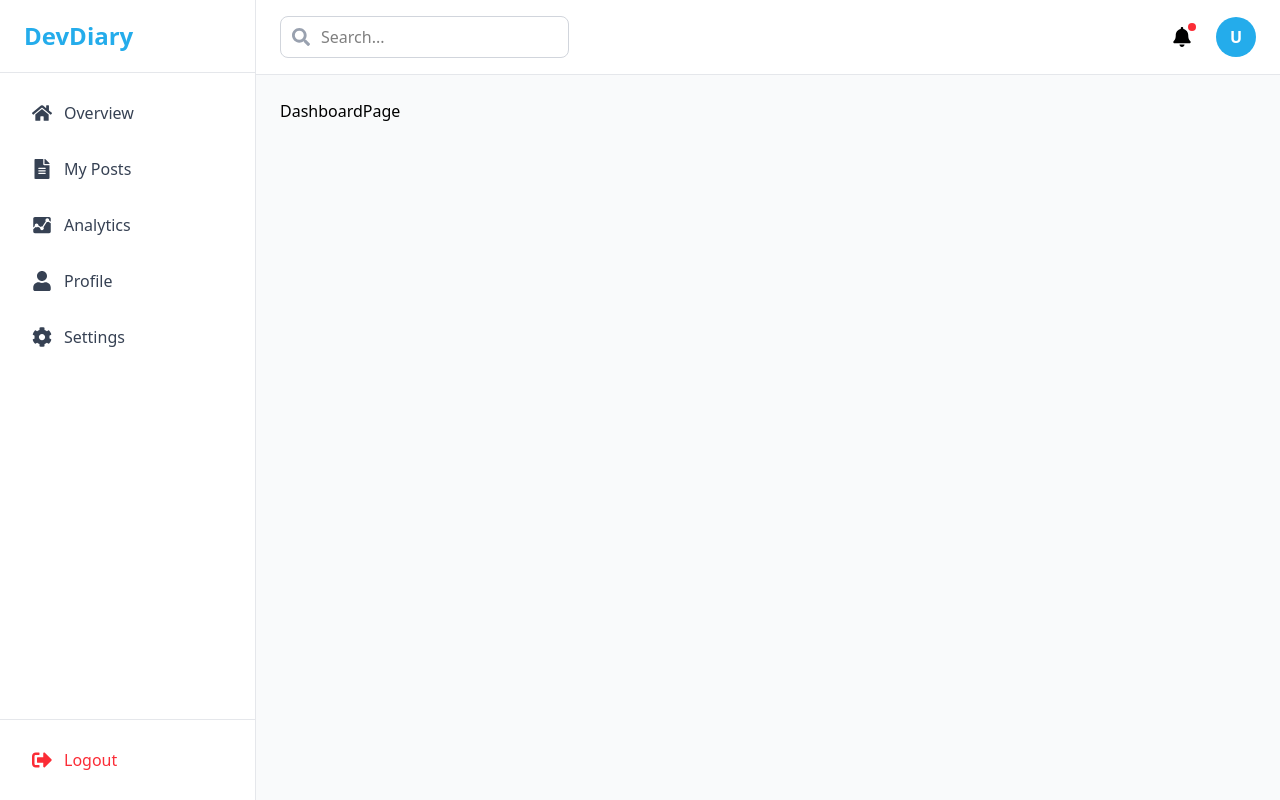
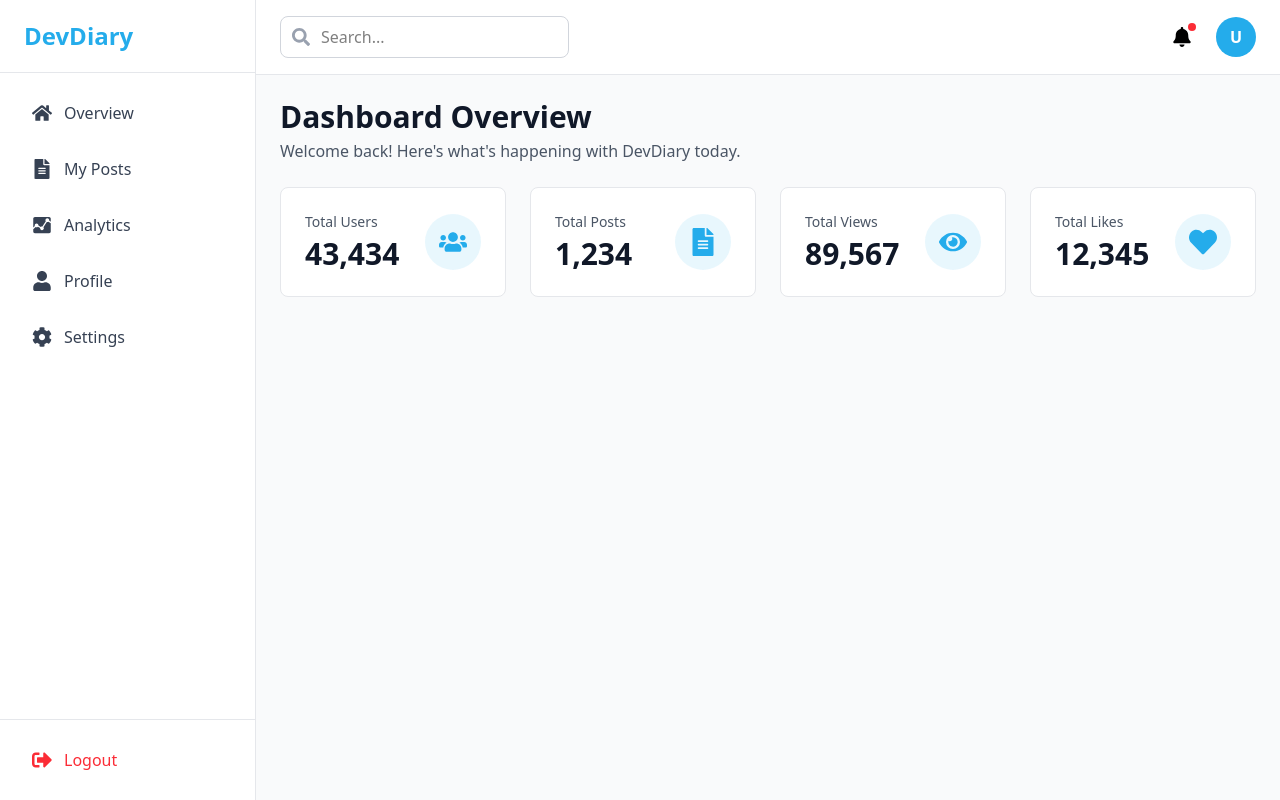
Before and after one commit to GausAlMunirTushar/devdiary-frontend, a Next.js app: page /dashboard in a window 1280 px wide. Built offline with nearby package versions, Linux system fonts and the light colour scheme.

Commit message:
feat: add stats and title components

```diff
--- a/src/app/dashboard/page.jsx
+++ b/src/app/dashboard/page.jsx
@@ -1,7 +1,33 @@
-import React from "react";
+import Title from "@/components/shared/Title";
+import StatsCard from "@/components/dashboard/StatsCard";
+import { FaUsers, FaFileAlt, FaEye, FaHeart } from "react-icons/fa";
 
 const DashboardPage = () => {
-	return <div>DashboardPage</div>;
+	const stats = [
+		{ title: "Total Users", icon: FaUsers, value: "43,434" },
+		{ title: "Total Posts", icon: FaFileAlt, value: "1,234" },
+		{ title: "Total Views", icon: FaEye, value: "89,567" },
+		{ title: "Total Likes", icon: FaHeart, value: "12,345" },
+	];
+
+	return (
+		<div>
+			<Title
+				title="Dashboard Overview"
+				description="Welcome back! Here's what's happening with DevDiary today."
+			/>
+			<div className="grid grid-cols-1 md:grid-cols-2 lg:grid-cols-4 gap-6">
+				{stats.map((stat, index) => (
+					<StatsCard
+						key={index}
+						title={stat.title}
+						icon={stat.icon}
+						value={stat.value}
+					/>
+				))}
+			</div>
+		</div>
+	);
 };
 
 export default DashboardPage;
--- /dev/null
+++ b/src/components/dashboard/StatsCard.jsx
@@ -0,0 +1,19 @@
+const StatsCard = ({ title, icon: Icon, value, className = "" }) => {
+	return (
+		<div className={`bg-white border border-gray-200 rounded-lg p-6 ${className}`}>
+			<div className="flex items-center justify-between">
+				<div>
+					<p className="text-sm text-gray-600 mb-1">{title}</p>
+					<h3 className="text-3xl font-bold text-gray-900">{value}</h3>
+				</div>
+				{Icon && (
+					<div className="w-14 h-14 rounded-full bg-primary/10 flex items-center justify-center text-primary">
+						<Icon size={28} />
+					</div>
+				)}
+			</div>
+		</div>
+	);
+};
+
+export default StatsCard;
--- /dev/null
+++ b/src/components/shared/Title.jsx
@@ -0,0 +1,12 @@
+const Title = ({ title, description, className = "" }) => {
+	return (
+		<div className={`mb-6 ${className}`}>
+			<h1 className="text-3xl font-bold text-gray-900">{title}</h1>
+			{description && (
+				<p className="text-gray-600 mt-1">{description}</p>
+			)}
+		</div>
+	);
+};
+
+export default Title;
```
